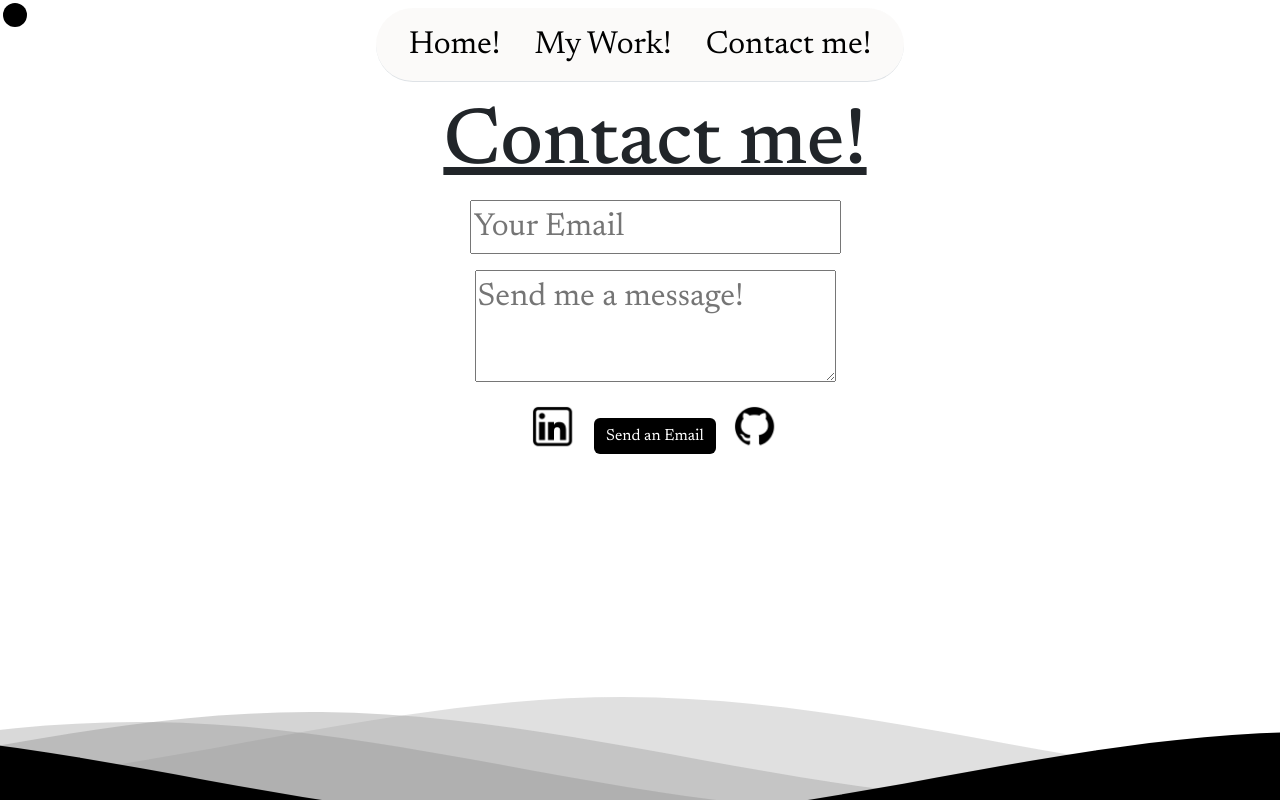
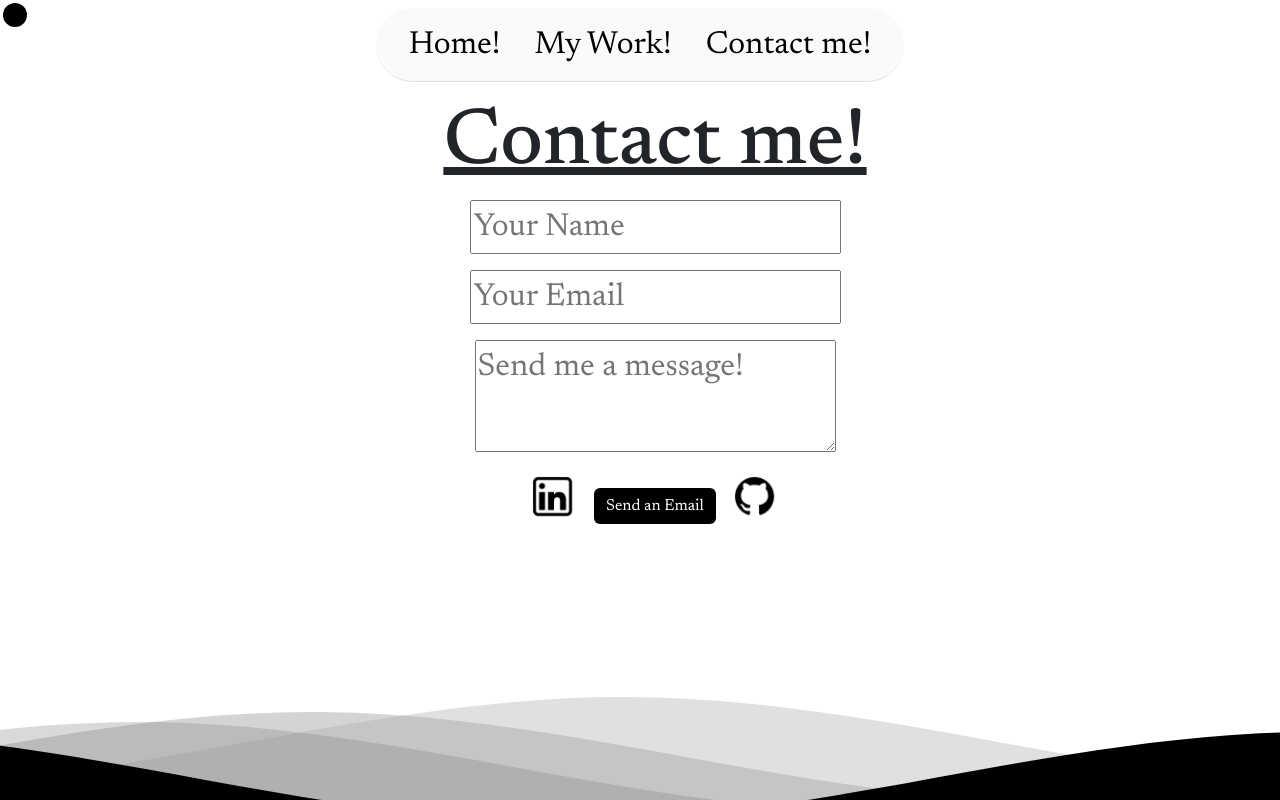
Before and after one commit to NuclearReid/Reids-Porfolio, a React (Vite) app: page /contact in a window 1280 px wide. Built offline with nearby package versions, Linux system fonts and the light colour scheme; a web font is replaced by a local one.

Commit message:
added a name section to the contact form

```diff
--- a/src/pages/ContactMe.jsx
+++ b/src/pages/ContactMe.jsx
@@ -4,6 +4,7 @@ import { validateEmail } from '../../src/utils/helpers';
 
 export default function Something() {
     const [email, setEmail] = useState('');
+    const [name, setName] = useState('');
     const [messageBody, setBody] = useState('');
     const [isHoveredLinked, setIsHoveredLinked] = useState(false);
     const [isHoveredGit, setIsHoveredGit] = useState(false);
@@ -18,6 +19,8 @@ export default function Something() {
             setEmail(inputValue);
         } else if (inputType === 'messageBody' && inputValue.length <=500) {
             setBody(inputValue);
+        } else if (inputType === 'name' && inputValue.length <=30){
+            setName(inputValue);
         }
     };
 
@@ -45,6 +48,15 @@ export default function Something() {
             <h1 id='pageH1'> Contact me! </h1>
             <div className='col contactForm'>
                 <form className="form" onSubmit={handleFormSubmit}>
+                <div className='mb-3'>
+                        <input
+                            value={email}
+                            name='name'
+                            onChange={handleInputChange}
+                            type='text'
+                            placeholder='Your Name'
+                        />
+                    </div>
                     <div className='mb-3'>
                         <input
                             value={email}
```
